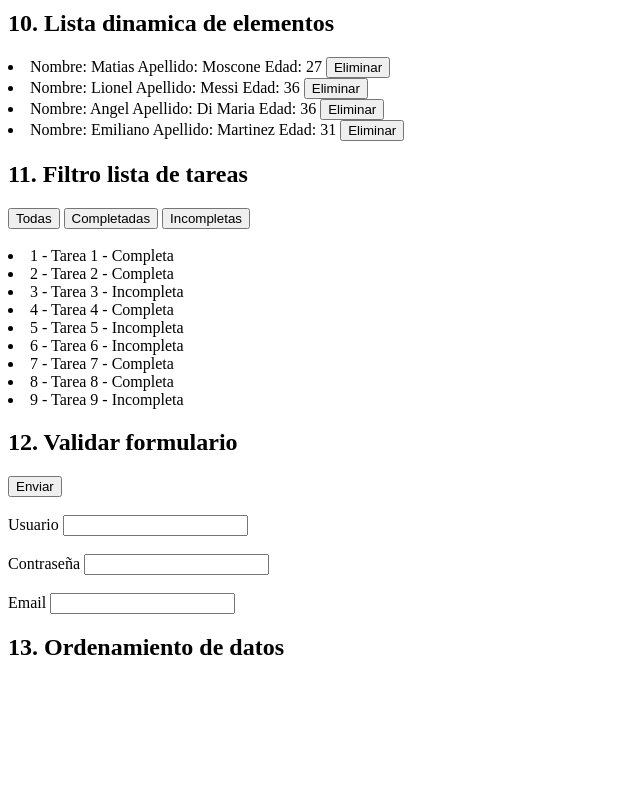
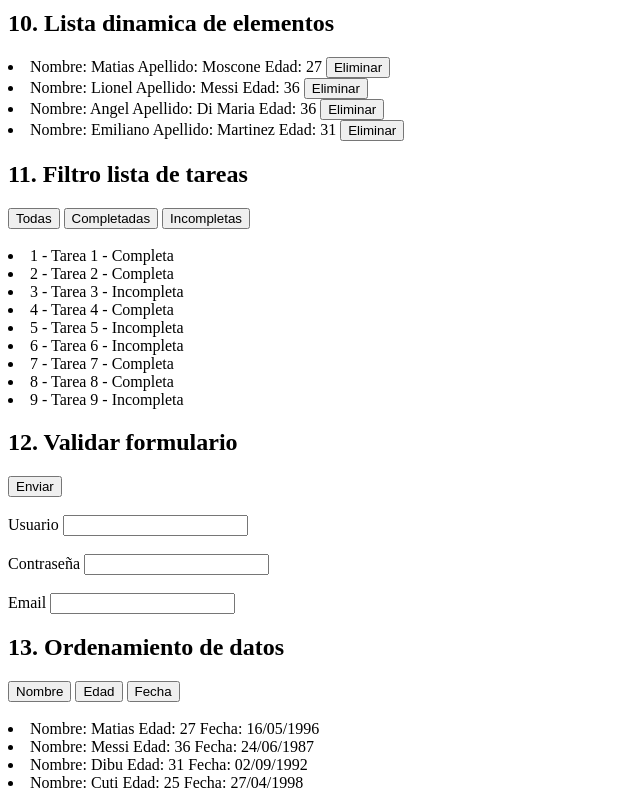
Before and after one commit to matiasmoscone1/practica-ejercicios-logica-programacion-react, a React (Vite) app: page / in a window 1280 px wide. Shown: the part 1671-2471 px from the top of the page, without its empty margins (0-640 px from the left). Before the commit the page ends 2352 px from the top, so only its background shows below. Built offline with nearby package versions, Linux system fonts and the light colour scheme.

Commit message:
Resolviendo ejercicio 13

```diff
--- a/src/ejercicios/OrdenarDatos.jsx
+++ b/src/ejercicios/OrdenarDatos.jsx
@@ -6,10 +6,42 @@
 
 const OrdenarDatos = () => {
 
+    const datos = [{
+        nombre: "Matias",
+        edad: 27,
+        fecha: "16/05/1996"
+    },
+    {
+        nombre: "Messi",
+        edad: 36,
+        fecha: "24/06/1987"
+    },
+    {
+        nombre: "Dibu",
+        edad: 31,
+        fecha: "02/09/1992"
+    },
+    {
+        nombre: "Cuti",
+        edad: 25,
+        fecha: "27/04/1998"
+    }];
+
+
+
+
 
     return(<>
     <div>
         <h2>13. Ordenamiento de datos </h2>
+        <button>Nombre</button>{" "}
+        <button>Edad</button>{" "}
+        <button>Fecha</button><br/><br/>
+        <div>
+            {datos.map((jugador) => {
+                return(<li key={jugador.nombre}>{` Nombre: ${jugador.nombre} Edad: ${jugador.edad} Fecha: ${jugador.fecha}`}</li>)
+            })}
+        </div>
 
 
     </div>
```
